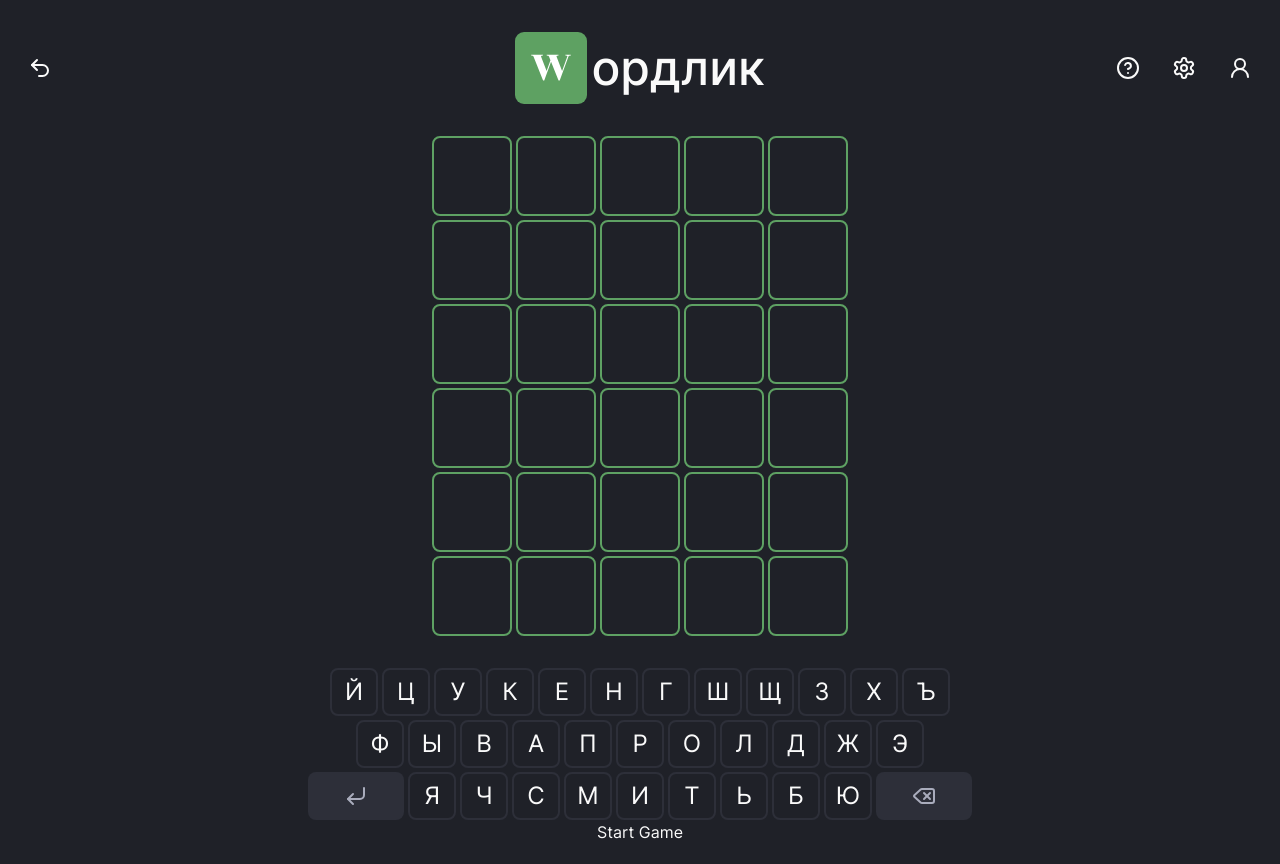
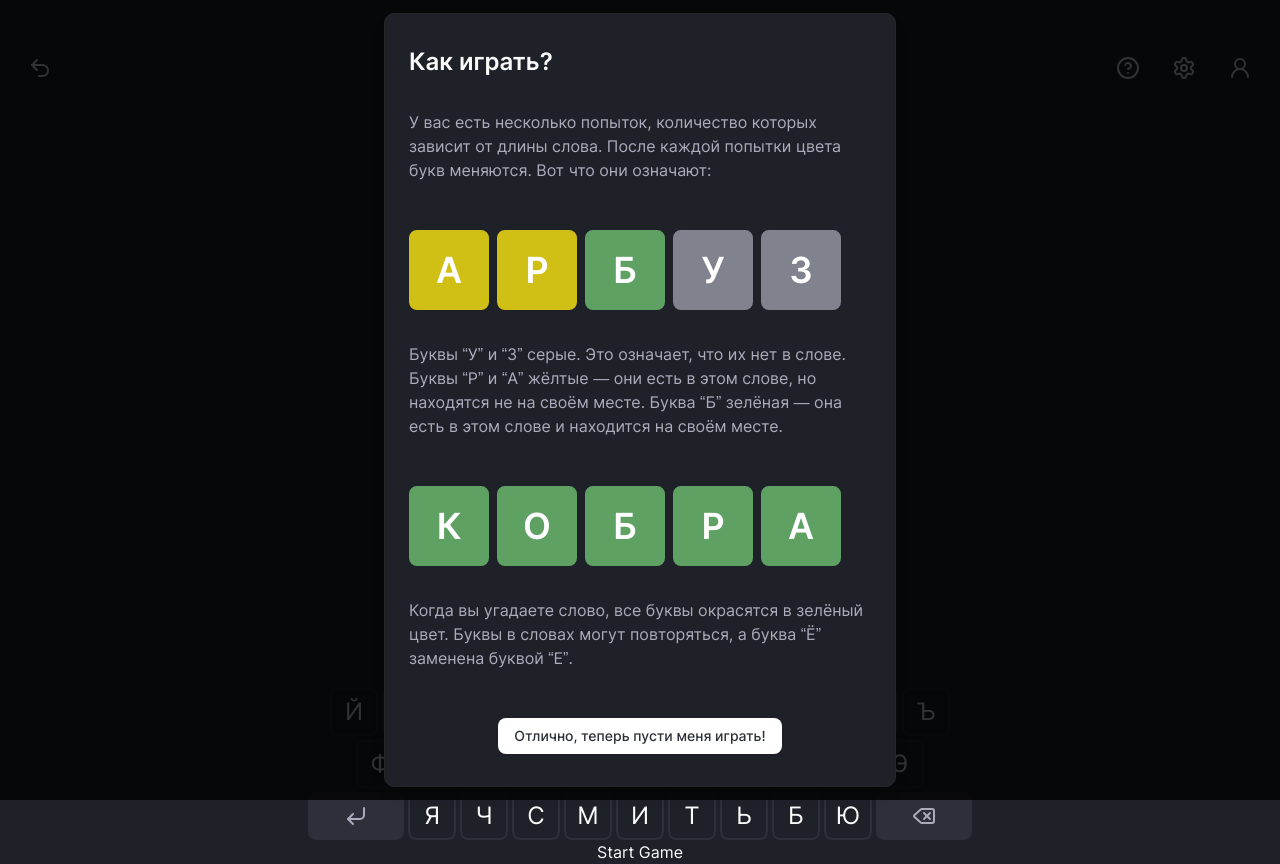
Before and after one commit to wisetreee/5-letters, a React (Vite) app in the folder frontend/: page /game/endless in a window 1280 px wide. Both pictures are taken after a click on the button 1128 px from the left and 68 px from the top of the page. Built offline with nearby package versions, Linux system fonts and the light colour scheme.

Commit message:
make how to play modal and change default button colors

```diff
--- a/frontend/src/components/Board.tsx
+++ b/frontend/src/components/Board.tsx
@@ -4,9 +4,9 @@ import useGameSessionStore from "@/store/gameSessionStore";
 const Board = () => {
   const { board } = useGameSessionStore();
   return (
-    <div className="flex flex-col gap-1 mb-8">
+    <div className="flex flex-col gap-1 sm:gap-2 mb-8">
       {board.map((row, rowIndex) => (
-        <div key={rowIndex} className="flex gap-1">
+        <div key={rowIndex} className="flex gap-1 sm:gap-2">
           {row.map((tile, colIndex) => (
             <Tile
               key={`${rowIndex}-${colIndex}`}
--- a/frontend/src/components/Header.tsx
+++ b/frontend/src/components/Header.tsx
@@ -7,8 +7,11 @@ import {
   UserRound,
 } from "lucide-react";
 import Logo from "@/components/ui/Logo";
+import { useState } from "react";
+import HowToPlayModal from "./modals/HowToPlayModal";
 
 const Header = () => {
+  const [HowToPlayModalOpen, setHowToPlayModalOpen] = useState(false);
   return (
     <header className="container flex my-8 items-center">
       <div className="flex flex-1/3 justify-start">
@@ -23,9 +26,11 @@ const Header = () => {
       </div>
       <div className="flex flex-1/3 justify-end">
         <div className="hidden sm:flex sm:gap-2">
-          <Button size="icon" variant="ghost">
-            <CircleHelp />
-          </Button>
+
+           <Button size="icon" variant="ghost" onClick={() => setHowToPlayModalOpen(true)}>
+             <CircleHelp />
+           </Button>
+
           <Button size="icon" variant="ghost">
             <Settings />
           </Button>
@@ -37,6 +42,7 @@ const Header = () => {
           <AlignJustify />
         </Button>
       </div>
+      <HowToPlayModal isOpen={HowToPlayModalOpen} onClose={() => setHowToPlayModalOpen(false)} />
     </header>
   );
 };
--- a/frontend/src/components/Tile.tsx
+++ b/frontend/src/components/Tile.tsx
@@ -6,25 +6,26 @@ interface TileProps {
   letter?: string;
   state: TileState;
   delay?: number;
+  inactive?: boolean;
 }
 
-export default function Tile({ letter, state = "empty", delay = 0 }: TileProps) {
+export default function Tile({ letter, state = "empty", delay = 0, inactive = false }: TileProps) {
   const [isBouncing, setIsBouncing] = useState(false);
   const [isFlipping, setIsFlipping] = useState(false);
   const [tileState, setTileState] = useState<TileState>(state);
 
 
   useEffect(() => {
-    if (letter) {
+    if (letter && !inactive) {
       setIsBouncing(true);
       const timeout = setTimeout(() => setIsBouncing(false), 150);
       return () => clearTimeout(timeout);
     }
-  }, [letter]);
+  }, [letter, inactive]);
 
 
   useEffect(() => {
-    if (state !== "empty") {
+    if (state !== "empty" && !inactive) {
       setTimeout(() => {
         setIsFlipping(true);
         setTileState(state);
@@ -33,7 +34,7 @@ export default function Tile({ letter, state = "empty", delay = 0 }: TileProps)
         }, 500); // Время анимации переворота
       }, delay);
     }
-  }, [state, delay]);
+  }, [state, delay, inactive]);
 
   return (
     <div
--- /dev/null
+++ b/frontend/src/components/modals/HowToPlayModal.tsx
@@ -0,0 +1,56 @@
+import { Dialog, DialogContent, DialogHeader, DialogTitle } from "@/components/ui/dialog";
+import { Button } from "@/components/ui/button";
+
+import Tile from "../Tile";
+
+interface HowToPlayModalProps {
+  isOpen: boolean;
+  onClose: () => void;
+}
+
+const HowToPlayModal = ({ isOpen, onClose }: HowToPlayModalProps) => {
+
+  return (
+    <Dialog open={isOpen} onOpenChange={onClose}>
+      <DialogContent className="py-8 flex flex-col gap-4 sm:gap-8 [&>button]:hidden">
+        <DialogHeader>
+          <DialogTitle className="text-2xl font-semibold text-start">
+             Как играть?
+          </DialogTitle>
+        </DialogHeader>
+        <p className="text-content-3 mb-4">
+            У вас есть несколько попыток, количество которых зависит от длины слова. После каждой попытки цвета букв меняются. Вот что они означают:
+        </p>
+       <div className="flex gap-1 sm:gap-2">
+        <Tile letter="А" inactive={true} state="present"/>
+        <Tile letter="Р" inactive={true} state="present"/>
+        <Tile letter="Б" inactive={true} state="correct"/>
+        <Tile letter="У" inactive={true} state="absent"/>
+        <Tile letter="З" inactive={true} state="absent"/>
+        </div>
+        <p className="text-content-3 mb-4">
+        Буквы “У” и “З” серые. Это означает, что их нет в слове.
+        Буквы “Р” и “А” жёлтые — они есть в этом слове, но находятся не на своём месте.
+        Буква “Б” зелёная — она есть в этом слове и находится на своём месте.
+        </p>
+        <div className="flex gap-1 sm:gap-2">
+        <Tile letter="К" inactive={true} state="correct"/>
+        <Tile letter="О" inactive={true} state="correct"/>
+        <Tile letter="Б" inactive={true} state="correct"/>
+        <Tile letter="Р" inactive={true} state="correct"/>
+        <Tile letter="А" inactive={true} state="correct"/>
+        </div>
+        <p className="text-content-3 mb-4">
+        Когда вы угадаете слово, все буквы окрасятся в зелёный цвет. Буквы в словах могут повторяться, а буква “Ё” заменена буквой “Е”.
+        </p>
+        <div className="flex items-center justify-center">
+          <Button variant="default" onClick={() => onClose()}>
+             Отлично, теперь пусти меня играть!
+          </Button>
+        </div>
+
+      </DialogContent>
+    </Dialog>
+  );
+};
+export default HowToPlayModal;
--- a/frontend/src/components/ui/LoseModal.tsx
+++ b/frontend/src/components/modals/LoseModal.tsx
@@ -2,7 +2,7 @@ import { Dialog, DialogContent, DialogHeader, DialogTitle } from "@/components/u
 import { Button } from "@/components/ui/button";
 import  useGameSessionStore  from "@/store/gameSessionStore";
 import { RotateCcw, Undo2 } from "lucide-react";
-import EmojiIcon from "./EmojiIcon";
+import EmojiIcon from "../ui/EmojiIcon";
 import { useNavigate } from "react-router";
 
 interface LoseModalProps {
--- a/frontend/src/components/ui/WinModal.tsx
+++ b/frontend/src/components/modals/WinModal.tsx
@@ -2,7 +2,7 @@ import { Dialog, DialogContent, DialogHeader, DialogTitle } from "@/components/u
 import { Button } from "@/components/ui/button";
 import  useGameSessionStore  from "@/store/gameSessionStore";
 import { RotateCcw, Undo2 } from "lucide-react";
-import EmojiIcon from "./EmojiIcon";
+import EmojiIcon from "../ui/EmojiIcon";
 import { useNavigate } from "react-router";
 
 interface WinModalProps {
--- a/frontend/src/index.css
+++ b/frontend/src/index.css
@@ -120,8 +120,8 @@
   --card-foreground: white;
   --popover: oklch(1 0 0);
   --popover-foreground: oklch(0.145 0 0);
-  --primary: var(--color-accent-1);
-  --primary-foreground: white;
+  --primary: var(--color-content-2);
+  --primary-foreground:  var(--color-content-1);
   --secondary: var(--color-content-1);
   --secondary-foreground: oklch(0.205 0 0);
   --muted: oklch(0.97 0 0);
@@ -157,8 +157,8 @@
   --card-foreground: white;
   --popover: oklch(0.145 0 0);
   --popover-foreground: oklch(0.985 0 0);
-  --primary: var(--color-accent-1);
-  --primary-foreground: white;
+  --primary: var(--color-content-2);
+  --primary-foreground: var(--color-content-1);
   --secondary: var(--color-content-1);
   --secondary-foreground: oklch(0.985 0 0);
   --muted: oklch(0.269 0 0);
--- a/frontend/src/pages/EndlessModePage.tsx
+++ b/frontend/src/pages/EndlessModePage.tsx
@@ -1,8 +1,8 @@
 
 import Board from "@/components/Board"
 import Keyboard from "@/components/Keyboard";
-import LoseModal from "@/components/ui/LoseModal";
-import WinModal from "@/components/ui/WinModal";
+import LoseModal from "@/components/modals/LoseModal";
+import WinModal from "@/components/modals/WinModal";
 import useGameSessionStore from "@/store/gameSessionStore";
 import { useEffect, useState } from "react";
 
```
